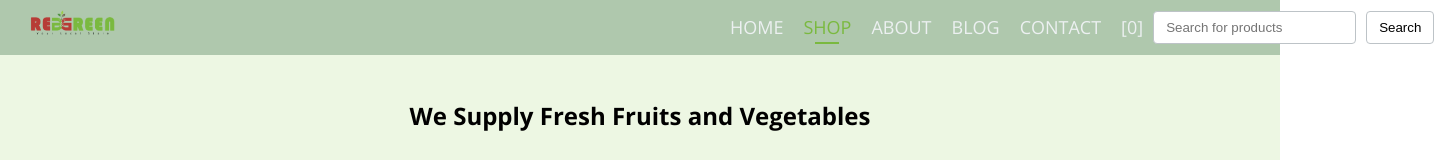
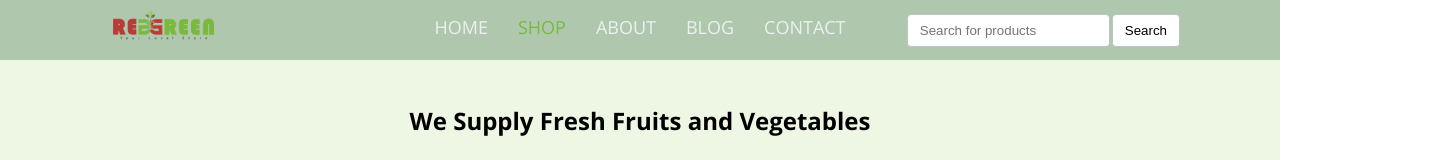
Before and after one commit to thummasreddy/red_green_front_end, a React (Create React App) app: page / in a window 1280 px wide. Shown: the top 160 px of the page, 1434 px wide, since content can reach past the window. Built offline with nearby package versions, Linux system fonts and the light colour scheme.

Commit message:
first comit

```diff
--- a/src/Components/Navbar/Navbar.css
+++ b/src/Components/Navbar/Navbar.css
@@ -12,18 +12,31 @@ ul, li {
   align-items: center;
   justify-content: space-between;
   background-color: #AFC8AD;
-  padding: 10px 20px;
+  padding: 10px 100px;
   position: relative;
 }
 
 .nav-logo img {
-  width: 100px;
+  width: 15%;
 }
 
 .nav-menu {
   display: flex;
   justify-content: center; /* Center items horizontally */
   align-items: center; /* Center items vertically */
+  list-style: none;
+  margin: 0;
+  padding: 0;
+}
+
+.nav-menu {
+  position: absolute;
+  top: 0;
+  left: 50%;
+  transform: translateX(-50%);
+  display: flex;
+  justify-content: center;
+  align-items: flex-start; /* Align items to the top */
   list-style: none;
   margin: 0;
   padding: 0;
@@ -36,7 +49,7 @@ ul, li {
   text-transform: uppercase;
   cursor: pointer;
   transition: color 0.3s ease;
-  margin: 0 10px; /* Adjust spacing between items */
+  margin: 15px 15px 0; /* Adjust spacing between items and top margin */
 }
 
 .nav-item a {
@@ -52,10 +65,9 @@ ul, li {
   content: '';
   position: absolute;
   left: 50%;
-  bottom: -5px;
   transform: translateX(-50%);
   width: 0;
-  height: 2px;
+
   background-color: #7ab93f;
   transition: width 0.3s ease;
 }
@@ -70,10 +82,11 @@ ul, li {
 }
 
 
+
 .search {
   display: flex;
   align-items: center;
-  gap: 10px;
+  gap: 2px;
 }
 
 .search input {
--- a/src/Components/Navbar/Navbar.js
+++ b/src/Components/Navbar/Navbar.js
@@ -54,9 +54,7 @@ const Navbar = () => {
           <Link to='/contact'>Contact</Link>
         </li>
 
-        <li class="nav-item cta cta-colored"><a href="cart.html" class="nav-link"><span class="icon-shopping_cart"></span>[0]</a></li>
-
-      </ul>
+        </ul>
 
       <div className="search">
         <input type="text" placeholder="Search for products"/>
```
